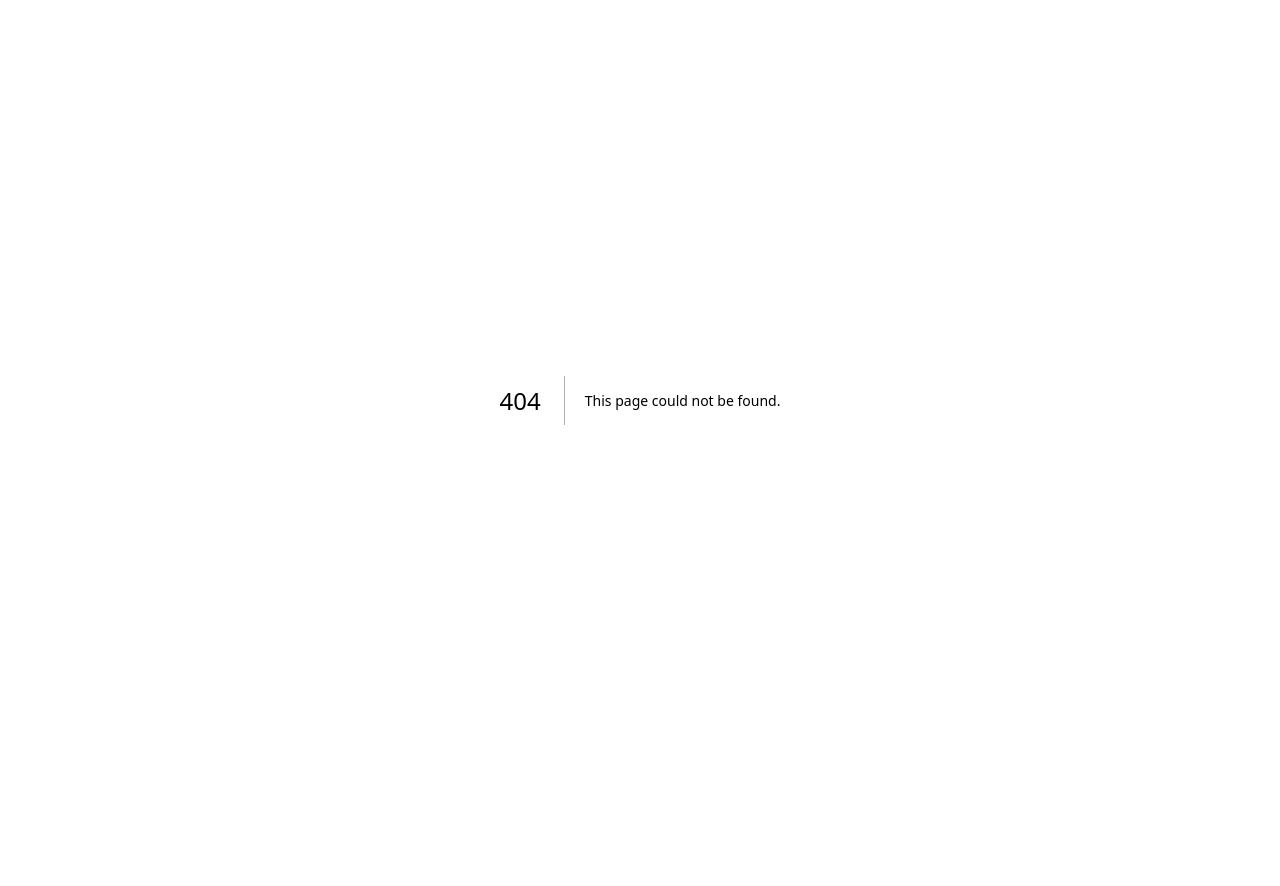
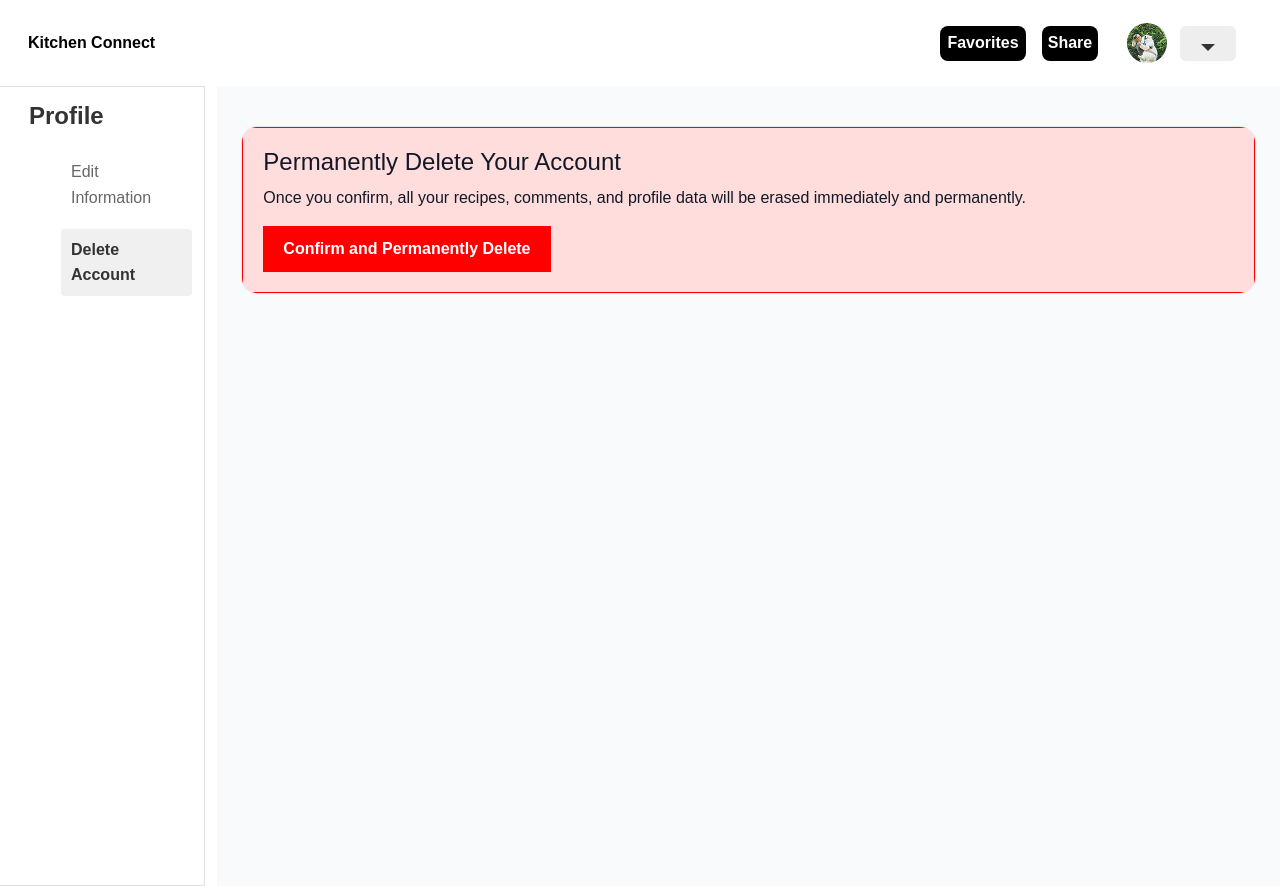
Before and after one commit to brocoli05/kitchen-connect-client, a Next.js app: page /profile/delete in a window 1280 px wide. Before the commit this address had no page. Before the commit the page ends 800 px from the top, so only its background shows below. Built offline with nearby package versions, Linux system fonts and the light colour scheme; sample sign-in values are in the browser's storage.

Commit message:
Add account deletion

```diff
--- /dev/null
+++ b/components/DeleteAccountForm.jsx
@@ -0,0 +1,89 @@
+import React, { useState } from "react";
+import { useRouter } from "next/router";
+import { signOut } from "next-auth/react";
+import api from "../utils/api";
+
+const DeleteAccountForm = () => {
+  const router = useRouter();
+  const [isDeleting, setIsDeleting] = useState(false);
+
+  const handleDeleteAccount = async () => {
+    const token = localStorage.getItem("userToken");
+
+    if (!token) {
+      alert("Session expired. Please log in again.");
+      router.push("/login");
+      return;
+    }
+
+    const isConfirmed = window.confirm(
+      "WARNING: Are you sure you want to permanently delete your account and all associated data? This action cannot be undone."
+    );
+
+    if (!isConfirmed) {
+      return;
+    }
+
+    setIsDeleting(true);
+
+    try {
+      await api.delete("/profile");
+
+      alert("Your account has been successfully deleted.");
+
+      // Clean up local storage
+      localStorage.removeItem("userToken");
+
+      // Clear NextAuth session (for Google/Social users)
+      await signOut({ redirect: false });
+
+      // Redirect
+      router.push("/login");
+    } catch (error) {
+      console.error(
+        "Account deletion failed:",
+        error.response?.data || error.message
+      );
+      const errorMessage =
+        error.response?.data?.message ||
+        "Failed to delete account. Please try again later.";
+      alert(errorMessage);
+    } finally {
+      setIsDeleting(false);
+    }
+  };
+
+  return (
+    <div
+      style={{
+        padding: "20px",
+        backgroundColor: "#fdd",
+        border: "1px solid red",
+        borderRadius: "5px",
+      }}
+    >
+      <h4>Permanently Delete Your Account</h4>
+      <p>
+        Once you confirm, all your recipes, comments, and profile data will be
+        erased immediately and permanently.
+      </p>
+      <button
+        onClick={handleDeleteAccount}
+        disabled={isDeleting}
+        style={{
+          backgroundColor: "red",
+          color: "white",
+          padding: "10px 20px",
+          border: "none",
+          cursor: isDeleting ? "not-allowed" : "pointer",
+          fontWeight: "bold",
+          opacity: isDeleting ? 0.7 : 1,
+        }}
+      >
+        {isDeleting ? "Deleting..." : "Confirm and Permanently Delete"}
+      </button>
+    </div>
+  );
+};
+
+export default DeleteAccountForm;
--- /dev/null
+++ b/components/ProfileLayout.jsx
@@ -0,0 +1,59 @@
+import React from "react";
+import Link from "next/link";
+import { useRouter } from "next/router";
+import { Row, Col } from "react-bootstrap";
+
+// Define the sidebar menu items
+const menuItems = [
+  { name: "Edit Information", path: "/profile/edit" },
+  { name: "Delete Account", path: "/profile/delete" },
+];
+
+const ProfileLayout = ({ children }) => {
+  const router = useRouter();
+
+  return (
+    <Row>
+      {/* Left Sidebar */}
+      <Col md={2} className="mainpage-left">
+        <aside>
+          <p className="left-right-title">Profile</p>
+          <nav>
+            <ul>
+              {menuItems.map((item) => {
+                const isActive = router.pathname === item.path;
+                return (
+                  <li
+                    key={item.path}
+                    style={{ listStyle: "none", marginBottom: "10px" }}
+                  >
+                    <Link
+                      href={item.path}
+                      style={{
+                        textDecoration: "none",
+                        display: "block",
+                        padding: "8px 10px",
+                        borderRadius: "4px",
+                        fontWeight: isActive ? "bold" : "normal",
+                        backgroundColor: isActive ? "#f0f0f0" : "transparent",
+                        color: isActive ? "#333" : "#666",
+                      }}
+                    >
+                      {item.name}
+                    </Link>
+                  </li>
+                );
+              })}
+            </ul>
+          </nav>
+        </aside>
+      </Col>
+
+      <Col md={10}>
+        <main>{children}</main>
+      </Col>
+    </Row>
+  );
+};
+
+export default ProfileLayout;
--- a/pages/api/profile.js
+++ b/pages/api/profile.js
@@ -8,19 +8,21 @@ export default async function handler(req, res) {
     const token = req.headers.authorization?.split(" ")[1];
 
     if (!token) {
-      return res.status(401).json({ message: "Unauthorized: No token provided" });
+      return res
+        .status(401)
+        .json({ message: "Unauthorized: No token provided" });
     }
 
     // Verify and decode the token
     const decoded = jwt.verify(token, process.env.JWT_SECRET);
     const userId = decoded.userId;
-
+    const userObjectId = new ObjectId(userId);
     const client = await clientPromise;
     const db = client.db("kitchen-connect");
 
     if (req.method === "GET") {
       // Get user profile
-      const user = await db.collection("users").findOne({ _id: new ObjectId(userId) });
+      const user = await db.collection("users").findOne({ _id: userObjectId });
 
       if (!user) {
         return res.status(404).json({ message: "User not found" });
@@ -32,9 +34,8 @@ export default async function handler(req, res) {
         email: user.email,
         firstName: user.firstName || "",
         lastName: user.lastName || "",
-        phone: user.phone || ""
+        phone: user.phone || "",
       });
-
     } else if (req.method === "PUT") {
       // Update user profile
       const { firstName, lastName, phone, email } = req.body;
@@ -47,26 +48,40 @@ export default async function handler(req, res) {
 
       const validatePhone = (phone) => {
         // Remove all non-digit characters except + at the beginning
-        const cleanPhone = phone.replace(/[^\d+]/g, '');
+        const cleanPhone = phone.replace(/[^\d+]/g, "");
 
         // Canadian phone numbers: 10 digits, area codes 204, 226, 236, 249, 250, 289, 306, 343, 365, 403, 416, 418, 431, 437, 438, 450, 506, 514, 519, 548, 579, 581, 587, 604, 613, 639, 647, 672, 705, 709, 742, 778, 780, 782, 807, 819, 825, 867, 873, 902, 905
-        const canadianAreaCodes = [204, 226, 236, 249, 250, 289, 306, 343, 365, 403, 416, 418, 431, 437, 438, 450, 506, 514, 519, 548, 579, 581, 587, 604, 613, 639, 647, 672, 705, 709, 742, 778, 780, 782, 807, 819, 825, 867, 873, 902, 905];
+        const canadianAreaCodes = [
+          204, 226, 236, 249, 250, 289, 306, 343, 365, 403, 416, 418, 431, 437,
+          438, 450, 506, 514, 519, 548, 579, 581, 587, 604, 613, 639, 647, 672,
+          705, 709, 742, 778, 780, 782, 807, 819, 825, 867, 873, 902, 905,
+        ];
 
-        if (cleanPhone.startsWith('+1')) {
+        if (cleanPhone.startsWith("+1")) {
           // +1 followed by 10 digits (North American format)
           const phoneDigits = cleanPhone.substring(2);
           if (phoneDigits.length === 10) {
             const areaCode = parseInt(phoneDigits.substring(0, 3));
-            return canadianAreaCodes.includes(areaCode) && /^[2-9]\d{2}[2-9]\d{2}\d{4}$/.test(phoneDigits);
+            return (
+              canadianAreaCodes.includes(areaCode) &&
+              /^[2-9]\d{2}[2-9]\d{2}\d{4}$/.test(phoneDigits)
+            );
           }
-        } else if (cleanPhone.startsWith('+')) {
+        } else if (cleanPhone.startsWith("+")) {
           // Other international numbers
-          return cleanPhone.length >= 11 && cleanPhone.length <= 16 && /^(\+\d{1,3})?[1-9]\d{8,14}$/.test(cleanPhone);
+          return (
+            cleanPhone.length >= 11 &&
+            cleanPhone.length <= 16 &&
+            /^(\+\d{1,3})?[1-9]\d{8,14}$/.test(cleanPhone)
+          );
         } else {
           // Default to Canadian format (10 digits)
           if (cleanPhone.length === 10) {
             const areaCode = parseInt(cleanPhone.substring(0, 3));
-            return canadianAreaCodes.includes(areaCode) && /^[2-9]\d{2}[2-9]\d{2}\d{4}$/.test(cleanPhone);
+            return (
+              canadianAreaCodes.includes(areaCode) &&
+              /^[2-9]\d{2}[2-9]\d{2}\d{4}$/.test(cleanPhone)
+            );
           }
         }
 
@@ -81,30 +96,43 @@ export default async function handler(req, res) {
 
       // Validate inputs
       if (email && !validateEmail(email)) {
-        return res.status(400).json({ message: "Please enter a valid email address" });
+        return res
+          .status(400)
+          .json({ message: "Please enter a valid email address" });
       }
 
       if (phone && phone.trim() !== "" && !validatePhone(phone)) {
-        return res.status(400).json({ message: "Please enter a valid Canadian phone number (10 digits with valid area code, or international format)" });
+        return res.status(400).json({
+          message:
+            "Please enter a valid Canadian phone number (10 digits with valid area code, or international format)",
+        });
       }
 
       if (firstName && firstName.trim() !== "" && !validateName(firstName)) {
-        return res.status(400).json({ message: "First name must be 1-50 characters and contain only letters, spaces, hyphens, and apostrophes" });
+        return res.status(400).json({
+          message:
+            "First name must be 1-50 characters and contain only letters, spaces, hyphens, and apostrophes",
+        });
       }
 
       if (lastName && lastName.trim() !== "" && !validateName(lastName)) {
-        return res.status(400).json({ message: "Last name must be 1-50 characters and contain only letters, spaces, hyphens, and apostrophes" });
+        return res.status(400).json({
+          message:
+            "Last name must be 1-50 characters and contain only letters, spaces, hyphens, and apostrophes",
+        });
       }
 
       // Check if email is already taken by another user
       if (email) {
         const existingUser = await db.collection("users").findOne({
           email: email,
-          _id: { $ne: new ObjectId(userId) }
+          _id: { $ne: userObjectId },
         });
 
         if (existingUser) {
-          return res.status(409).json({ message: "Email is already registered to another account" });
+          return res.status(409).json({
+            message: "Email is already registered to another account",
+          });
         }
       }
 
@@ -116,17 +144,18 @@ export default async function handler(req, res) {
       if (email !== undefined) updateFields.email = email.toLowerCase().trim();
       updateFields.updatedAt = new Date();
 
-      const result = await db.collection("users").updateOne(
-        { _id: new ObjectId(userId) },
-        { $set: updateFields }
-      );
+      const result = await db
+        .collection("users")
+        .updateOne({ _id: userObjectId }, { $set: updateFields });
 
       if (result.matchedCount === 0) {
         return res.status(404).json({ message: "User not found" });
       }
 
       // Return updated user data
-      const updatedUser = await db.collection("users").findOne({ _id: new ObjectId(userId) });
+      const updatedUser = await db
+        .collection("users")
+        .findOne({ _id: userObjectId });
 
       res.status(200).json({
         id: String(updatedUser._id),
@@ -134,16 +163,36 @@ export default async function handler(req, res) {
         email: updatedUser.email,
         firstName: updatedUser.firstName || "",
         lastName: updatedUser.lastName || "",
-        phone: updatedUser.phone || ""
+        phone: updatedUser.phone || "",
       });
+    } else if (req.method === "DELETE") {
+      const deleteUserResult = await db
+        .collection("users")
+        .deleteOne({ _id: userObjectId });
 
+      if (deleteUserResult.deletedCount === 0) {
+        return res.status(404).json({ message: "User not found." });
+      }
+
+      // Delete all associated data
+      await db.collection("posts").deleteMany({ userId: userObjectId });
+      await db.collection("comments").deleteMany({ userId: userObjectId });
+      await db.collection("favorites").deleteMany({ userId: userObjectId });
+      await db.collection("messages").deleteMany({ userId: userObjectId });
+      await db.collection("reposts").deleteMany({ userId: userObjectId });
+
+      return res.status(200).json({ message: "Account successfully deleted." });
     } else {
       res.status(405).json({ message: "Method not allowed" });
     }
-
   } catch (error) {
-    if (error.name === "JsonWebTokenError" || error.name === "TokenExpiredError") {
-      return res.status(401).json({ message: "Unauthorized: Invalid or expired token" });
+    if (
+      error.name === "JsonWebTokenError" ||
+      error.name === "TokenExpiredError"
+    ) {
+      return res
+        .status(401)
+        .json({ message: "Unauthorized: Invalid or expired token" });
     }
 
     console.error("Profile API error:", error);
--- /dev/null
+++ b/pages/profile/delete.jsx
@@ -0,0 +1,34 @@
+import { useEffect } from "react";
+import { useRouter } from "next/router";
+import ProfileLayout from "../../components/ProfileLayout";
+import DeleteAccountForm from "../../components/DeleteAccountForm";
+import TopNavBar from "@/components/TopNavBar";
+import s from "@/styles/profile-edit.module.css";
+
+export default function ProfileDeletePage() {
+  const router = useRouter();
+
+  useEffect(() => {
+    const token = localStorage.getItem("userToken");
+    if (!token) {
+      router.push("/login");
+    }
+  }, [router]);
+
+  return (
+    <>
+      <TopNavBar />
+      <ProfileLayout>
+        <div className={s.page}>
+          <div className={s.wrap}>
+            <section className={s.card}>
+              <main>
+                <DeleteAccountForm />
+              </main>
+            </section>
+          </div>
+        </div>
+      </ProfileLayout>
+    </>
+  );
+}
--- a/utils/api.js
+++ b/utils/api.js
@@ -15,9 +15,10 @@ const api = axios.create({
 api.interceptors.request.use(
   (config) => {
     if (typeof window !== "undefined") {
-      const token = localStorage.getItem("token");
+      const token = localStorage.getItem("userToken");
       if (token) {
-        config.headers["x-auth-token"] = token;
+        config.headers.Authorization = `Bearer ${token}`;
+        delete config.headers["x-auth-token"];
       }
     }
     return config;
```
Also changed, not shown: pages/profile/edit.jsx (+120 -40 lines).
